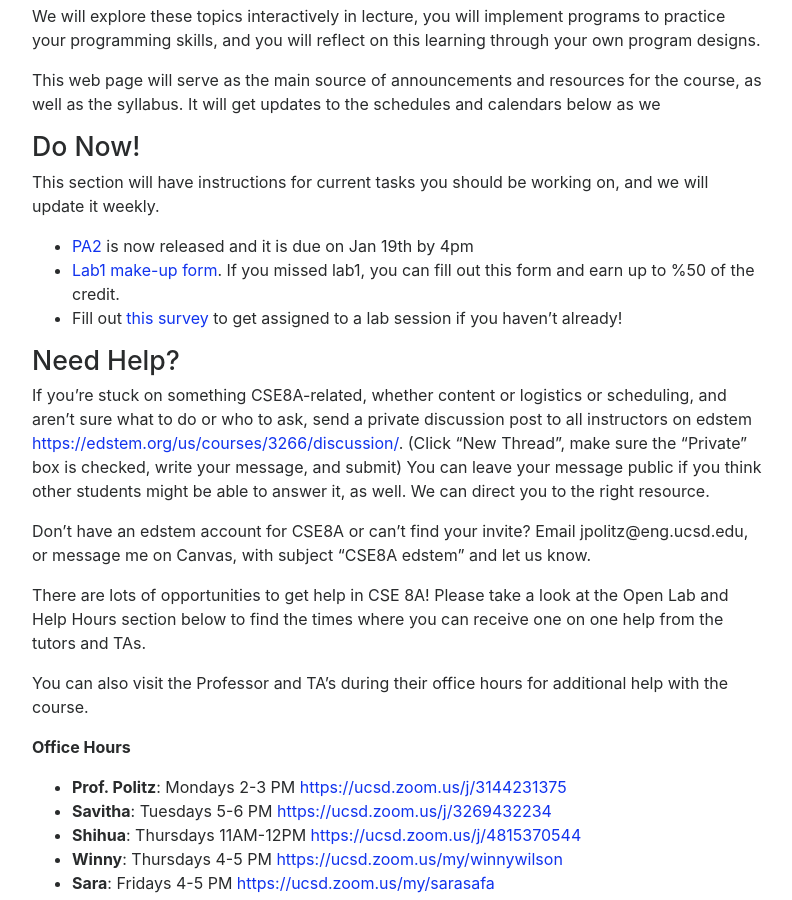
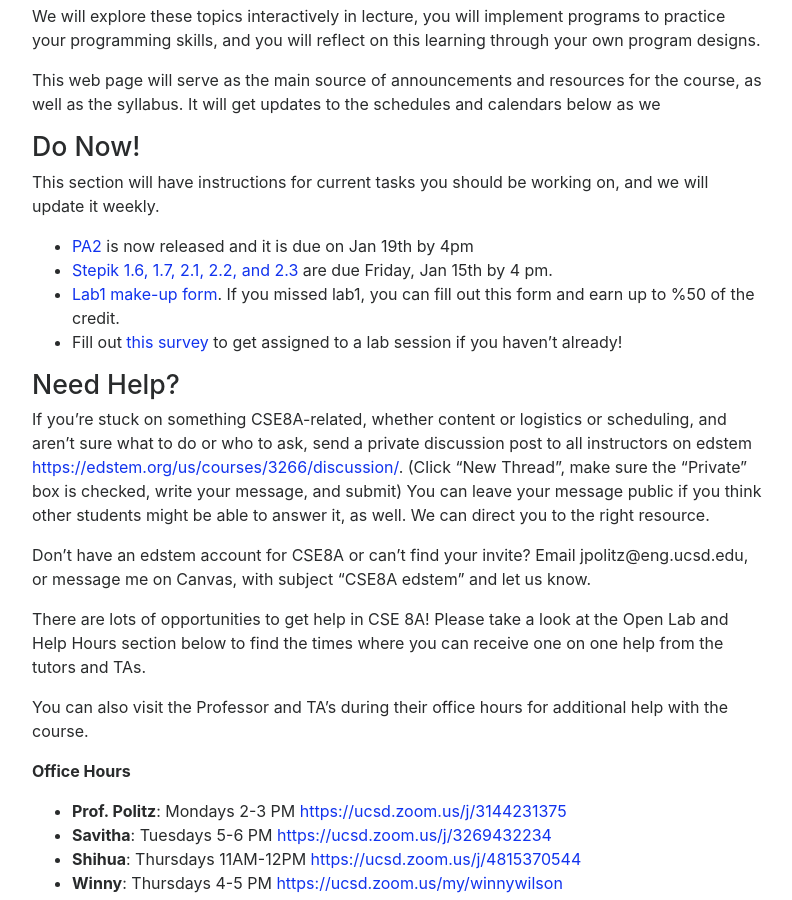
Before and after one commit to ucsd-cse8a-w21/ucsd-cse8a-w21.github.io, a Jekyll site: the page built from index.md, in a window 1280 px wide and 900 px high, scrolled down 707 px. Shown: the whole window, without its empty margins (243-1035 px from the left). Built offline with Jekyll 4.4.1, drawn with Linux system fonts in a browser that asks for light colours; nearby versions of some CDN libraries.

Commit message:
Update index.md

```diff
--- a/index.md
+++ b/index.md
@@ -29,6 +29,7 @@ This section will have instructions for current tasks you should be working
 on, and we will update it weekly.
 
 - [PA2](https://docs.google.com/document/d/1SxHtmDNzdm2Ogs2zA3SGog9fRD35dGPe/edit?ts=5fffccc1#) is now released and it is due on Jan 19th by 4pm
+- [Stepik 1.6, 1.7, 2.1, 2.2, and 2.3](https://stepik.org/lesson/467747/step/1?unit=458566) are due Friday, Jan 15th by 4 pm.
 - [Lab1 make-up form](https://forms.gle/QybphWqaceBJUVQR9). If you missed lab1, you can fill out this form and earn up to %50 of the credit.
 - Fill out [this
 survey](https://docs.google.com/forms/d/e/1FAIpQLScrxmgbgx9BCM8n_qo-BI4rKQAXhbGR2yf-sLrJGNYnanczSA/viewform)
```
